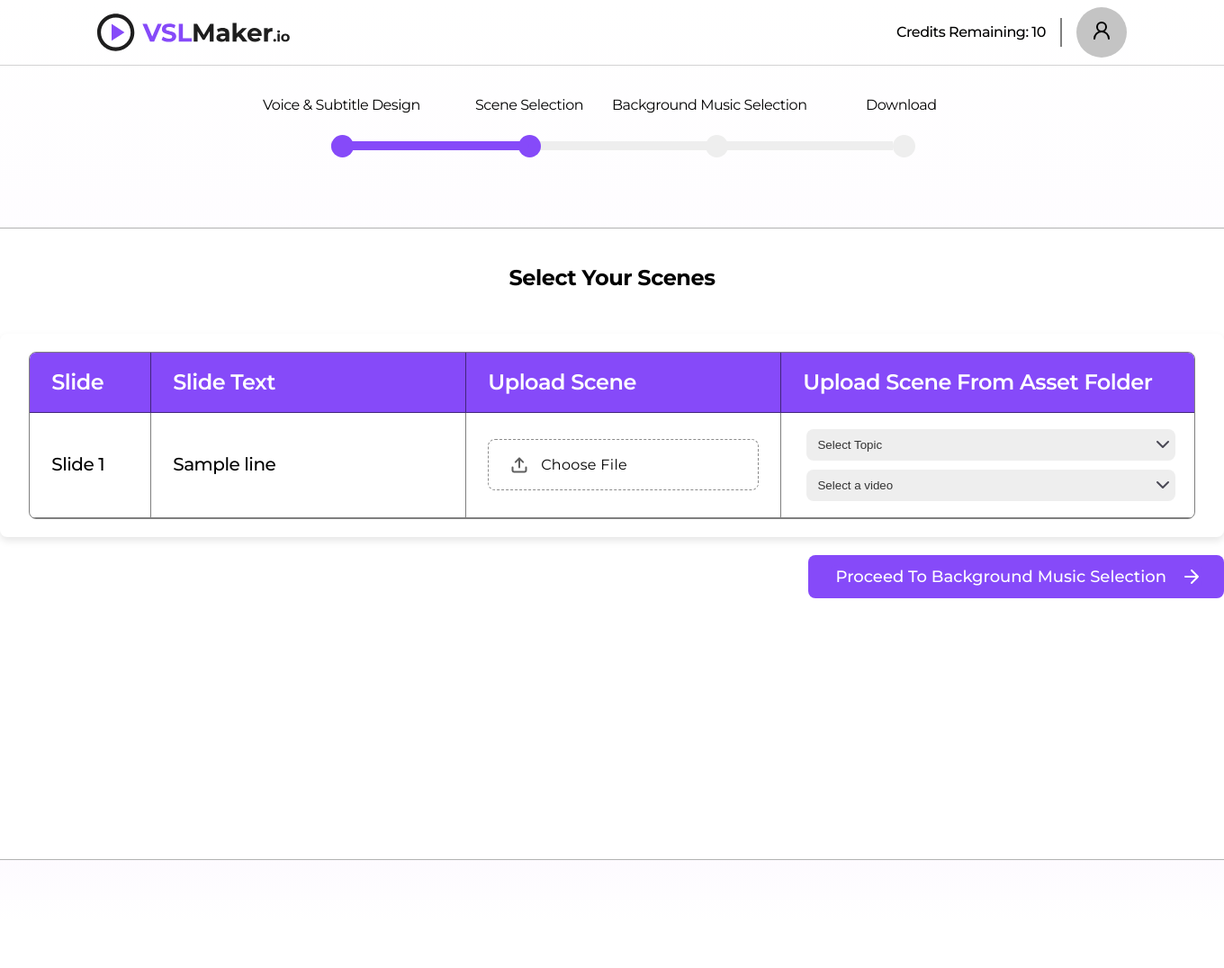
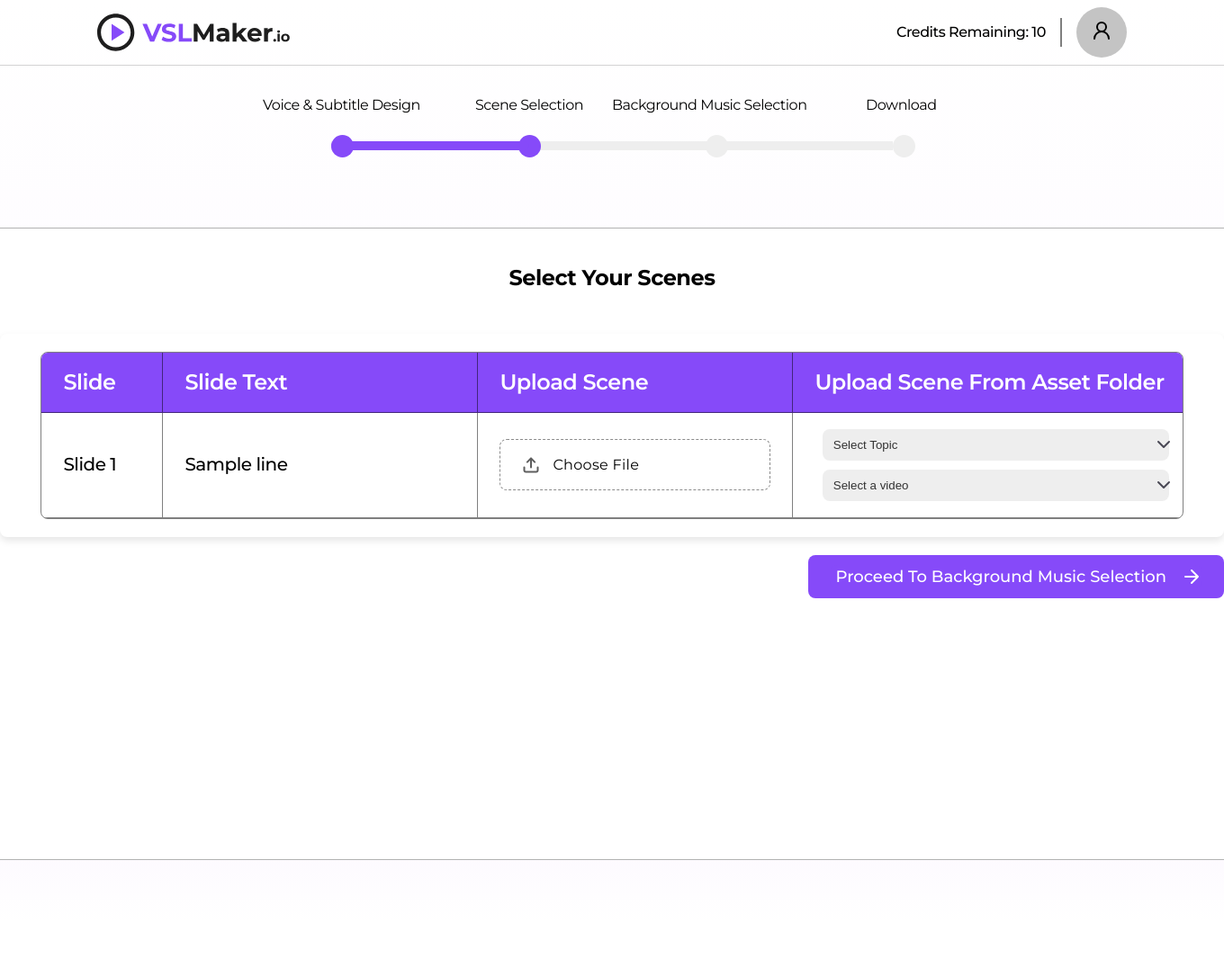
Before and after one commit to ubongpr7/vlc_maker, a Django app: template templates/vlc/frontend/VLSMaker/sceneselection/index.html in a window 1360 px wide. Shown: the whole page at 90% size. Run offline with Django 4.2, Linux system fonts and the light colour scheme; tables that the repository leaves empty hold one stand-in row (values such as "Sample post"); the template is opened without the code that fills it: values that come from a table or form of the project are taken from there, most other values are stand-ins (such as "Sample title", 1, 10 or a date in 2020).

Commit message:
Update index.html

```diff
--- a/templates/vlc/frontend/VLSMaker/sceneselection/index.html
+++ b/templates/vlc/frontend/VLSMaker/sceneselection/index.html
@@ -23,7 +23,7 @@
 }
 
 #card * {
-  max-width: 98%; /* Ensures all inner elements respect the padding and don't overflow */
+  max-width: 96%; /* Ensures all inner elements respect the padding and don't overflow */
 }
 
 </style>
```
